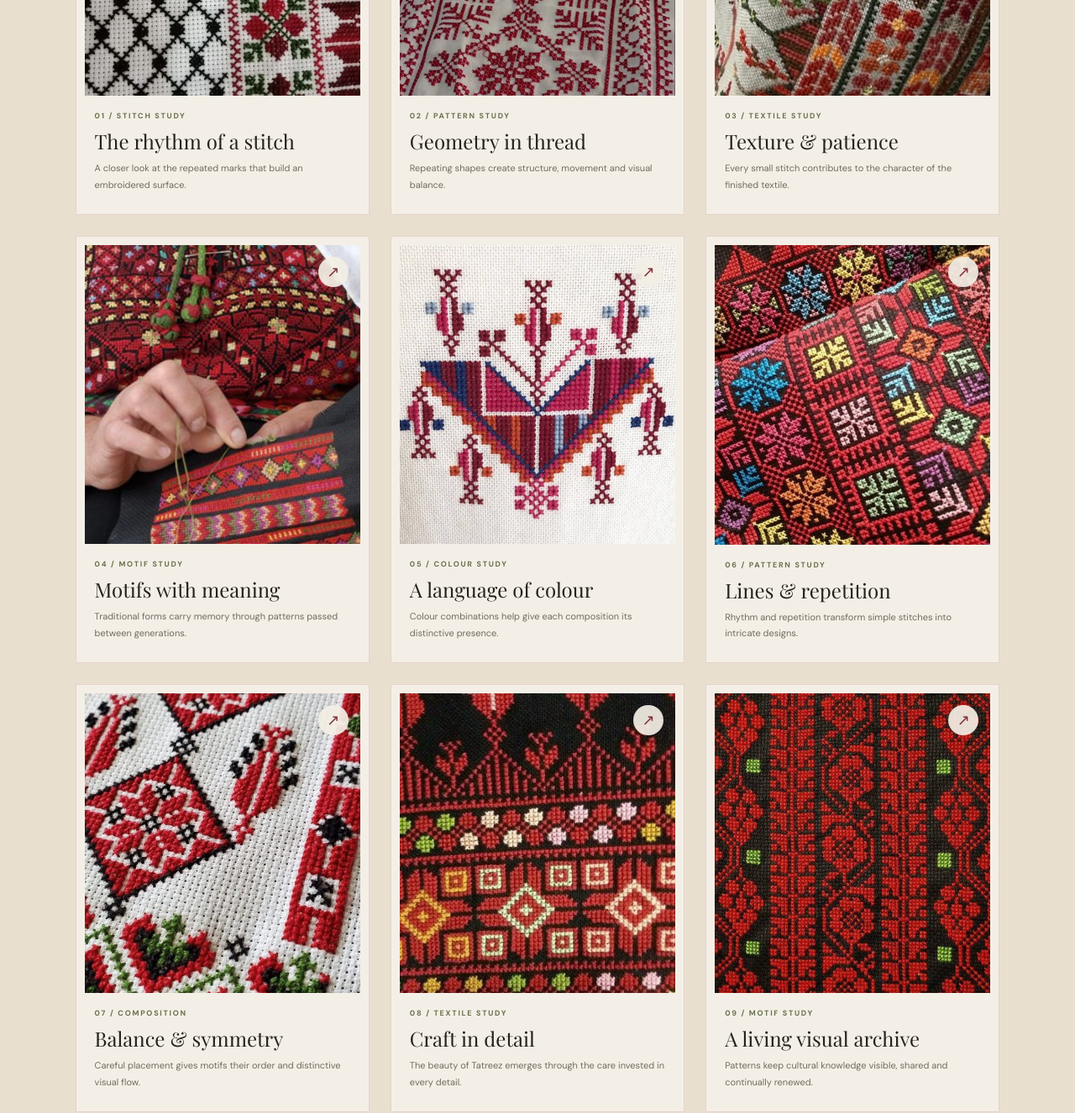
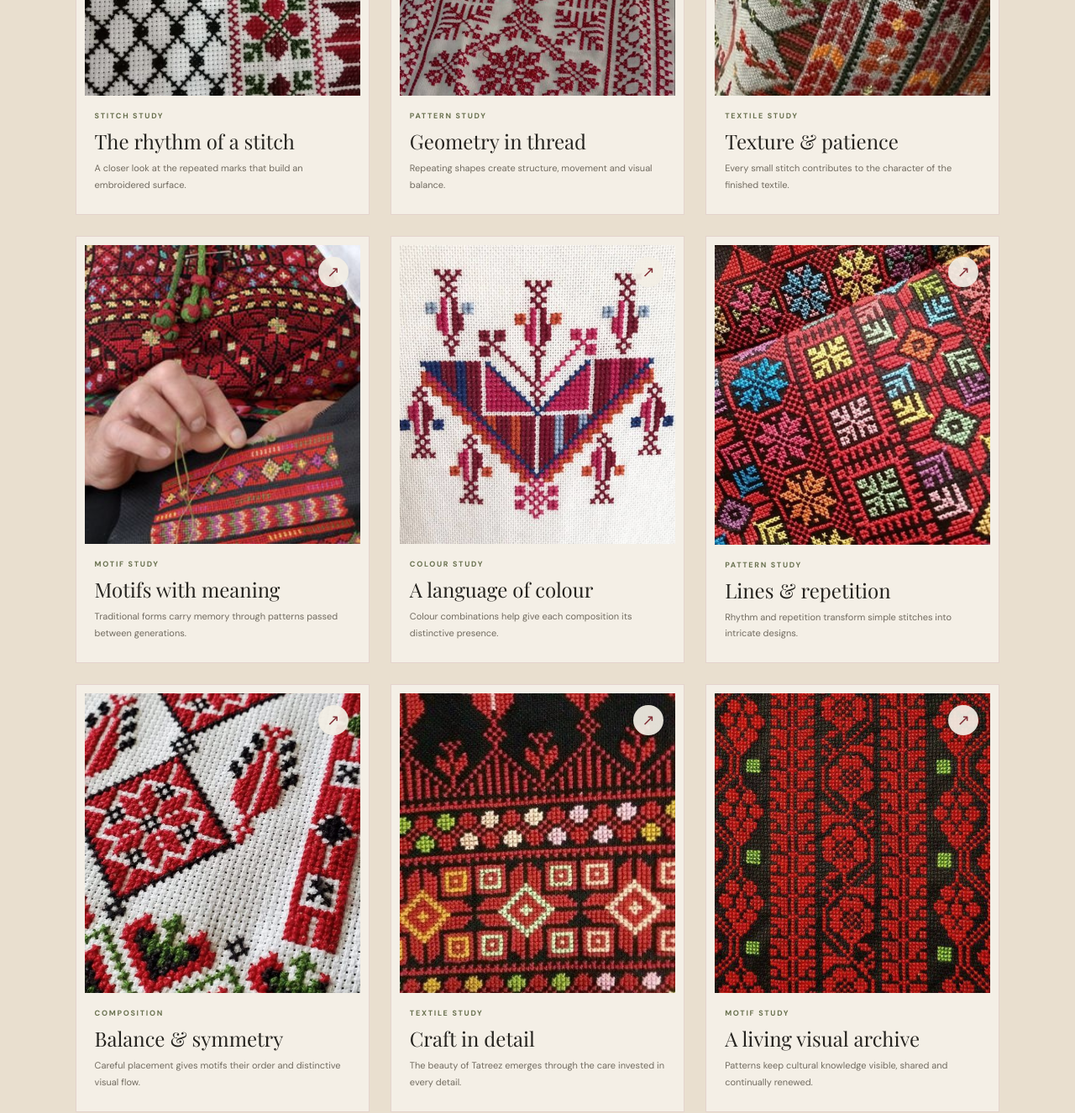
Before and after one commit to samarkand-fr/tatreez, a plain HTML site: page html/gallery.html in a window 1280 px wide. Shown: the part 1040-2366 px from the top of the page at 84% size. Drawn offline with nearby package versions, Linux system fonts and the light colour scheme; some packages are replaced by stand-ins of ours; a script that the page names is missing; a web font is replaced by a local one.

Commit message:
Remove sequence numbers from gallery artwork captions

```diff
--- a/html/gallery.html
+++ b/html/gallery.html
@@ -46,15 +46,15 @@
       <div class="gallery-inner">
         <div class="section-head"><h2 id="gallery-heading">Patterns, details &amp; texture</h2><p>Look closely at the visual language of embroidery. Select an image to view it in a larger format.</p></div>
         <div class="gallery-grid">
-          <a class="art-card" href="../images/tatrize1.jpeg" data-fancybox="tatreez-art" data-caption="Tatreez — embroidery study 01"><div class="art-image"><img src="../images/tatrize1.jpeg" alt="Close view of Palestinian embroidery, study one" loading="lazy"><span class="zoom" aria-hidden="true">↗</span></div><div class="art-caption"><small>01 / Stitch study</small><h3>The rhythm of a stitch</h3><p>A closer look at the repeated marks that build an embroidered surface.</p></div></a>
-          <a class="art-card" href="../images/tatrize2.jpeg" data-fancybox="tatreez-art" data-caption="Tatreez — embroidery study 02"><div class="art-image"><img src="../images/tatrize2.jpeg" alt="Palestinian embroidery detail, study two" loading="lazy"><span class="zoom" aria-hidden="true">↗</span></div><div class="art-caption"><small>02 / Pattern study</small><h3>Geometry in thread</h3><p>Repeating shapes create structure, movement and visual balance.</p></div></a>
-          <a class="art-card" href="../images/tatrize3.jpeg" data-fancybox="tatreez-art" data-caption="Tatreez — embroidery study 03"><div class="art-image"><img src="../images/tatrize3.jpeg" alt="Traditional embroidery detail, study three" loading="lazy"><span class="zoom" aria-hidden="true">↗</span></div><div class="art-caption"><small>03 / Textile study</small><h3>Texture &amp; patience</h3><p>Every small stitch contributes to the character of the finished textile.</p></div></a>
-          <a class="art-card" href="../images/tatrize4.jpeg" data-fancybox="tatreez-art" data-caption="Tatreez — embroidery study 04"><div class="art-image"><img src="../images/tatrize4.jpeg" alt="Palestinian Tatreez pattern detail, study four" loading="lazy"><span class="zoom" aria-hidden="true">↗</span></div><div class="art-caption"><small>04 / Motif study</small><h3>Motifs with meaning</h3><p>Traditional forms carry memory through patterns passed between generations.</p></div></a>
-          <a class="art-card" href="../images/tatrize5.jpeg" data-fancybox="tatreez-art" data-caption="Tatreez — embroidery study 05"><div class="art-image"><img src="../images/tatrize5.jpeg" alt="Embroidered textile detail, study five" loading="lazy"><span class="zoom" aria-hidden="true">↗</span></div><div class="art-caption"><small>05 / Colour study</small><h3>A language of colour</h3><p>Colour combinations help give each composition its distinctive presence.</p></div></a>
-          <a class="art-card" href="../images/tatrize6.jpeg" data-fancybox="tatreez-art" data-caption="Tatreez — embroidery study 06"><div class="art-image"><img src="../images/tatrize6.jpeg" alt="Traditional Palestinian embroidery, study six" loading="lazy"><span class="zoom" aria-hidden="true">↗</span></div><div class="art-caption"><small>06 / Pattern study</small><h3>Lines &amp; repetition</h3><p>Rhythm and repetition transform simple stitches into intricate designs.</p></div></a>
-          <a class="art-card" href="../images/tatrize7.jpeg" data-fancybox="tatreez-art" data-caption="Tatreez — embroidery study 07"><div class="art-image"><img src="../images/tatrize7.jpeg" alt="Tatreez textile composition, study seven" loading="lazy"><span class="zoom" aria-hidden="true">↗</span></div><div class="art-caption"><small>07 / Composition</small><h3>Balance &amp; symmetry</h3><p>Careful placement gives motifs their order and distinctive visual flow.</p></div></a>
-          <a class="art-card" href="../images/tatrize8.jpeg" data-fancybox="tatreez-art" data-caption="Tatreez — embroidery study 08"><div class="art-image"><img src="../images/tatrize8.jpeg" alt="Palestinian embroidery composition, study eight" loading="lazy"><span class="zoom" aria-hidden="true">↗</span></div><div class="art-caption"><small>08 / Textile study</small><h3>Craft in detail</h3><p>The beauty of Tatreez emerges through the care invested in every detail.</p></div></a>
-          <a class="art-card" href="../images/tatrize9.jpeg" data-fancybox="tatreez-art" data-caption="Tatreez — embroidery study 09"><div class="art-image"><img src="../images/tatrize9.jpeg" alt="Traditional Tatreez embroidery detail, study nine" loading="lazy"><span class="zoom" aria-hidden="true">↗</span></div><div class="art-caption"><small>09 / Motif study</small><h3>A living visual archive</h3><p>Patterns keep cultural knowledge visible, shared and continually renewed.</p></div></a>
+          <a class="art-card" href="../images/tatrize1.jpeg" data-fancybox="tatreez-art" data-caption="Tatreez — embroidery detail"><div class="art-image"><img src="../images/tatrize1.jpeg" alt="Close view of Palestinian embroidery" loading="lazy"><span class="zoom" aria-hidden="true">↗</span></div><div class="art-caption"><small>Stitch study</small><h3>The rhythm of a stitch</h3><p>A closer look at the repeated marks that build an embroidered surface.</p></div></a>
+          <a class="art-card" href="../images/tatrize2.jpeg" data-fancybox="tatreez-art" data-caption="Tatreez — embroidery detail"><div class="art-image"><img src="../images/tatrize2.jpeg" alt="Palestinian embroidery detail" loading="lazy"><span class="zoom" aria-hidden="true">↗</span></div><div class="art-caption"><small>Pattern study</small><h3>Geometry in thread</h3><p>Repeating shapes create structure, movement and visual balance.</p></div></a>
+          <a class="art-card" href="../images/tatrize3.jpeg" data-fancybox="tatreez-art" data-caption="Tatreez — embroidery detail"><div class="art-image"><img src="../images/tatrize3.jpeg" alt="Traditional embroidery detail" loading="lazy"><span class="zoom" aria-hidden="true">↗</span></div><div class="art-caption"><small>Textile study</small><h3>Texture &amp; patience</h3><p>Every small stitch contributes to the character of the finished textile.</p></div></a>
+          <a class="art-card" href="../images/tatrize4.jpeg" data-fancybox="tatreez-art" data-caption="Tatreez — embroidery detail"><div class="art-image"><img src="../images/tatrize4.jpeg" alt="Palestinian Tatreez pattern detail" loading="lazy"><span class="zoom" aria-hidden="true">↗</span></div><div class="art-caption"><small>Motif study</small><h3>Motifs with meaning</h3><p>Traditional forms carry memory through patterns passed between generations.</p></div></a>
+          <a class="art-card" href="../images/tatrize5.jpeg" data-fancybox="tatreez-art" data-caption="Tatreez — embroidery detail"><div class="art-image"><img src="../images/tatrize5.jpeg" alt="Embroidered textile detail" loading="lazy"><span class="zoom" aria-hidden="true">↗</span></div><div class="art-caption"><small>Colour study</small><h3>A language of colour</h3><p>Colour combinations help give each composition its distinctive presence.</p></div></a>
+          <a class="art-card" href="../images/tatrize6.jpeg" data-fancybox="tatreez-art" data-caption="Tatreez — embroidery detail"><div class="art-image"><img src="../images/tatrize6.jpeg" alt="Traditional Palestinian embroidery" loading="lazy"><span class="zoom" aria-hidden="true">↗</span></div><div class="art-caption"><small>Pattern study</small><h3>Lines &amp; repetition</h3><p>Rhythm and repetition transform simple stitches into intricate designs.</p></div></a>
+          <a class="art-card" href="../images/tatrize7.jpeg" data-fancybox="tatreez-art" data-caption="Tatreez — embroidery detail"><div class="art-image"><img src="../images/tatrize7.jpeg" alt="Tatreez textile composition" loading="lazy"><span class="zoom" aria-hidden="true">↗</span></div><div class="art-caption"><small>Composition</small><h3>Balance &amp; symmetry</h3><p>Careful placement gives motifs their order and distinctive visual flow.</p></div></a>
+          <a class="art-card" href="../images/tatrize8.jpeg" data-fancybox="tatreez-art" data-caption="Tatreez — embroidery detail"><div class="art-image"><img src="../images/tatrize8.jpeg" alt="Palestinian embroidery composition" loading="lazy"><span class="zoom" aria-hidden="true">↗</span></div><div class="art-caption"><small>Textile study</small><h3>Craft in detail</h3><p>The beauty of Tatreez emerges through the care invested in every detail.</p></div></a>
+          <a class="art-card" href="../images/tatrize9.jpeg" data-fancybox="tatreez-art" data-caption="Tatreez — embroidery detail"><div class="art-image"><img src="../images/tatrize9.jpeg" alt="Traditional Tatreez embroidery detail" loading="lazy"><span class="zoom" aria-hidden="true">↗</span></div><div class="art-caption"><small>Motif study</small><h3>A living visual archive</h3><p>Patterns keep cultural knowledge visible, shared and continually renewed.</p></div></a>
         </div>
       </div>
     </section>
```
